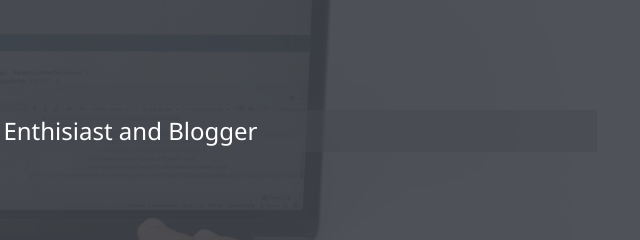
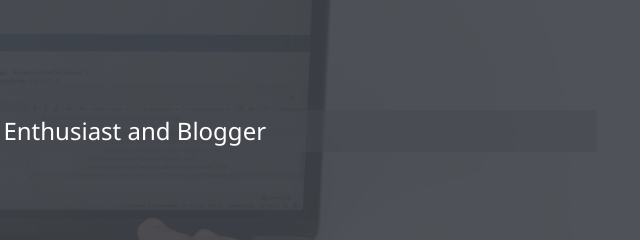
Before and after one commit to darkshadow88/Portfolio-Website, a website: page dist/index.html in a window 1280 px wide. Shown: the part 258-498 px from the top of the page, 619-1259 px from the left. Drawn offline with Linux system fonts and the light colour scheme.

Commit message:
Simple Typo Resolved

```diff
--- a/dist/index.html
+++ b/dist/index.html
@@ -55,7 +55,7 @@
             <span class="text-secondary">Das</span>
         </h1>
         <h2 class="sm-heading">
-            Web Developer, Programmer, Machine Learning Enthisiast and Blogger
+            Web Developer, Programmer, Machine Learning Enthusiast and Blogger
         </h2>
         <div class="icons">
             <a href="#!">
--- a/package.json
+++ b/package.json
@@ -3,12 +3,16 @@
   "version": "1.0.0",
   "description": "My Portfolio Website",
   "main": "index.js",
+  "homepage": "https://darkshadow88.github.io/Portfolio-Website",
   "scripts": {
-    "sass": "node-sass -w scss/ -o dist/css/ --recursive"
+    "sass": "node-sass -w scss/ -o dist/css/ --recursive",
+    "deploy":"gh-pages -d dist"
+
   },
   "author": "Bishal Das",
   "license": "MIT",
   "dependencies": {
+    "gh-pages": "^3.1.0",
     "node-sass": "^5.0.0"
   }
 }
```
Also changed, not shown: 1 other file.
